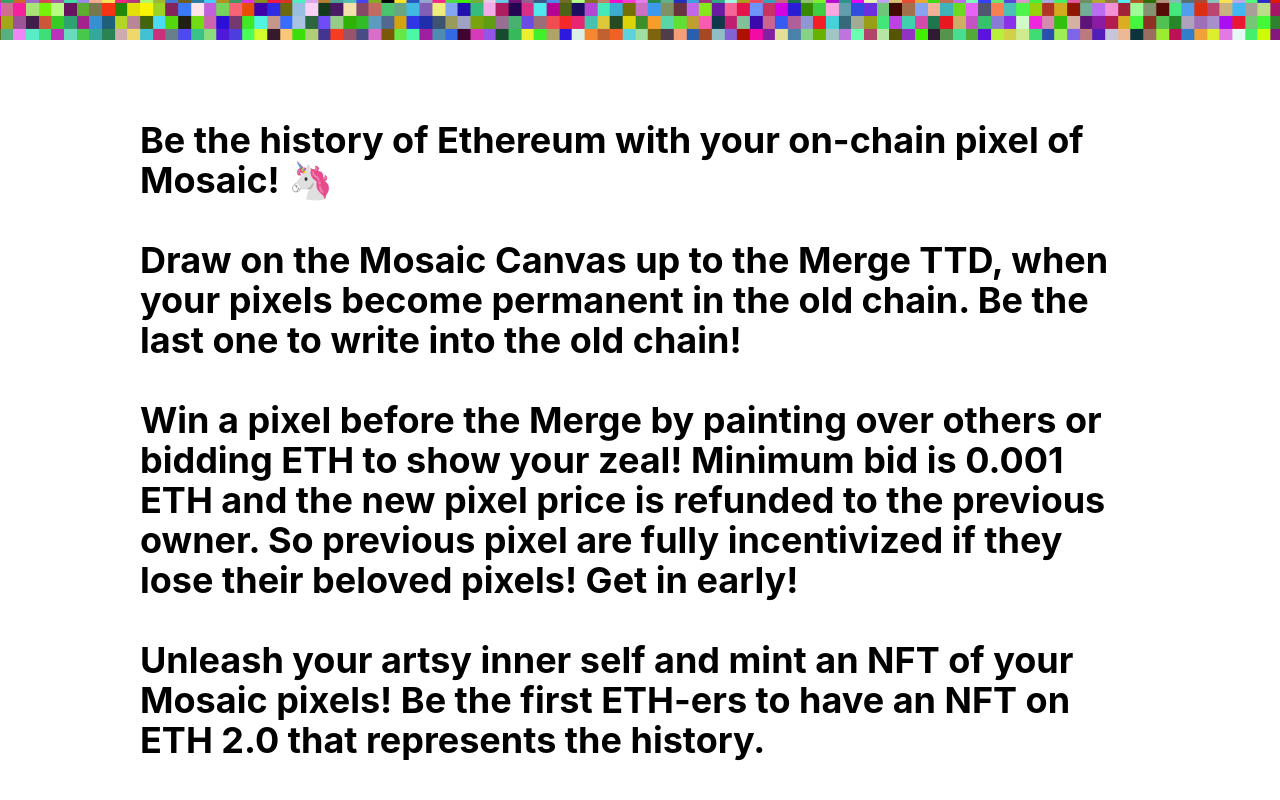
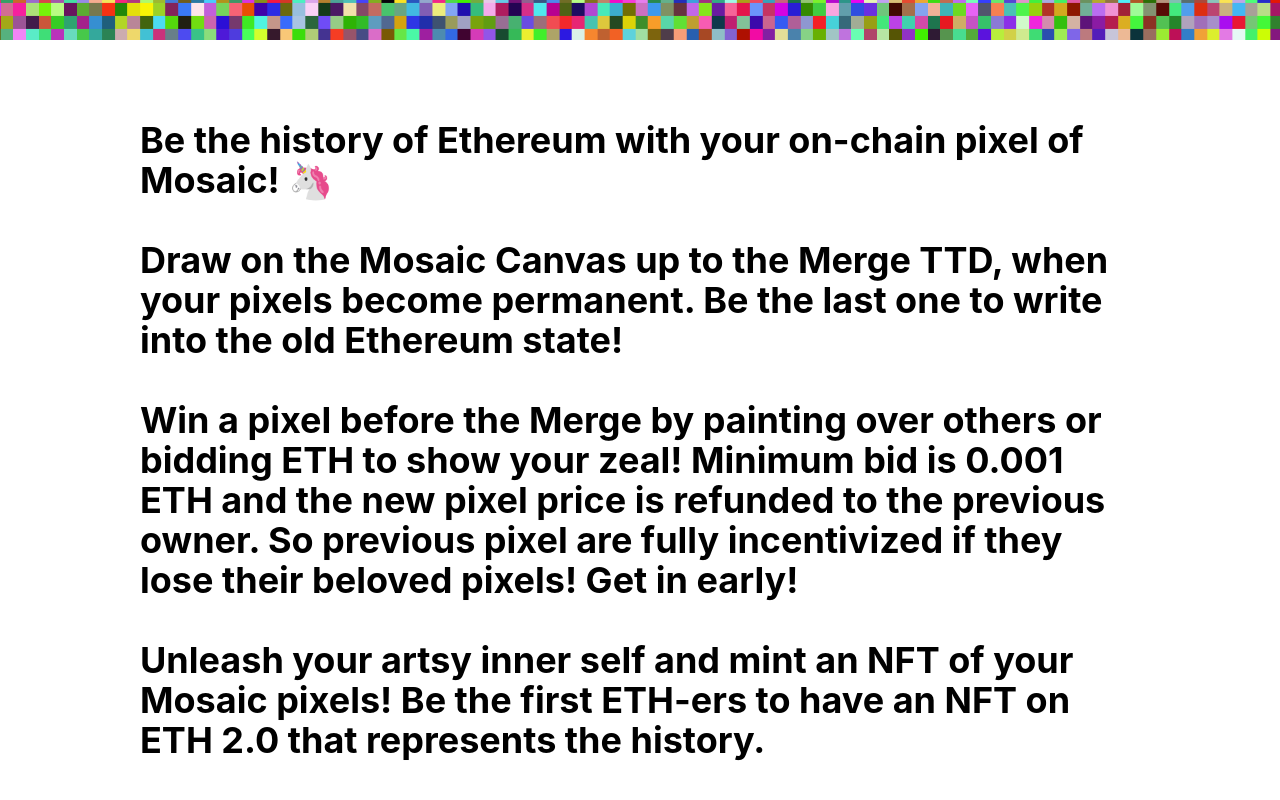
Before and after one commit to jdubpark/Lightning-Lizards-TheMerge-Frontend, a Next.js app: page / in a window 1280 px wide. Shown: the part 720-1520 px from the top of the page. Built offline with nearby package versions, Linux system fonts and the light colour scheme; what @rainbow-me/rainbowkit, wagmi would draw is missing.

Commit message:
clear intro & zero address

```diff
--- a/components/Displays/PixelLocationInfo.tsx
+++ b/components/Displays/PixelLocationInfo.tsx
@@ -43,7 +43,7 @@
                 value={
                     owner !== '' && owner !== constants.AddressZero
                         ? midEllipsis(owner, 11)
-                        : '—'
+                        : 'Claim First!'
                 }
                 link={
                     owner !== '' && owner !== constants.AddressZero
--- a/pages/index.tsx
+++ b/pages/index.tsx
@@ -3,7 +3,6 @@
 import Link from 'next/link';
 import { FC } from 'react';
 import clsx from 'clsx';
-import { BasicNotfication } from '../components/Notifications/BasicNotification';
 
 const SplashScreen: FC = () => {
     return (
@@ -46,8 +45,7 @@
                 <br />
                 <br />
                 Draw on the Mosaic Canvas up to the Merge TTD, when your pixels
-                become permanent in the old chain. Be the last one to write into
-                the old chain!
+                become permanent. Be the last one to write into the old Ethereum state!
                 <br />
                 <br />
                 Win a pixel before the Merge by painting over others or bidding
```
